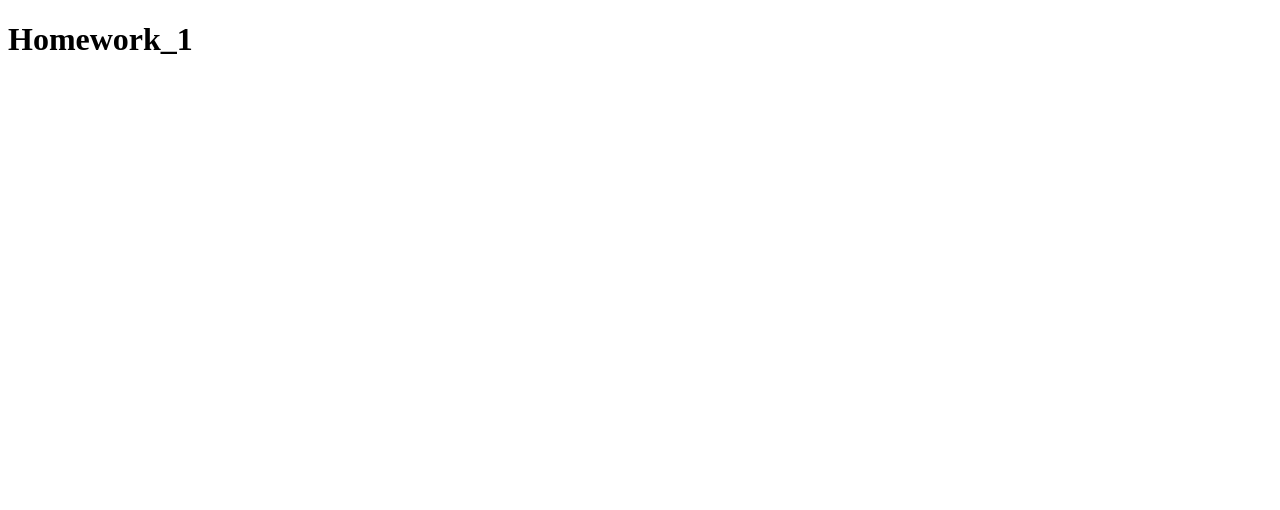
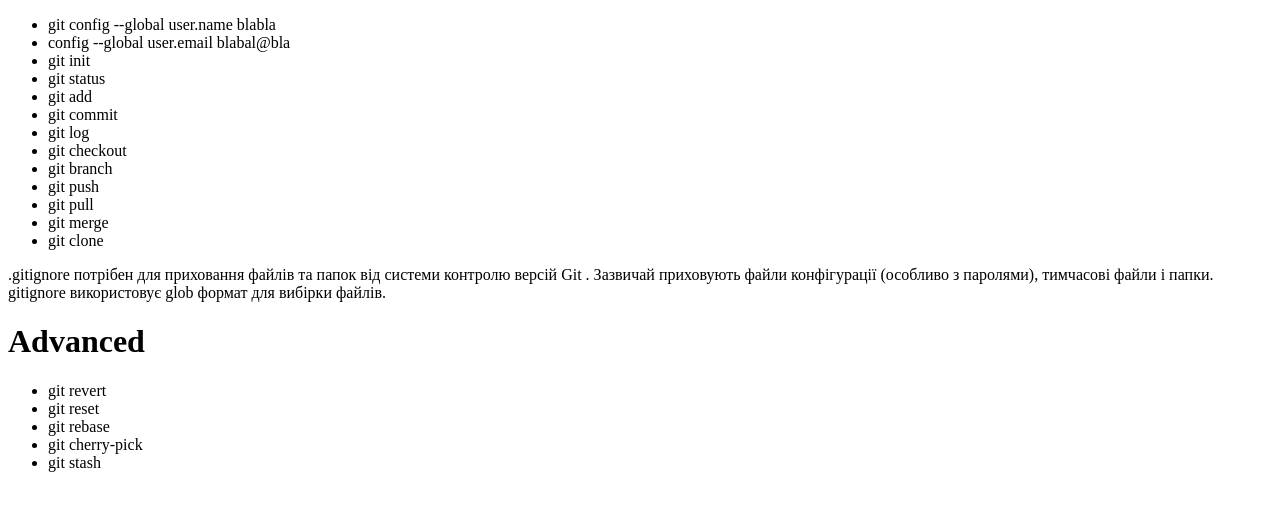
Before and after one commit to OlehKrav4uk/Cursor_Homework_Oleh, a plain HTML site: page homework_1/index.html in a window 1280 px wide. Drawn offline with Linux system fonts and the light colour scheme.

Commit message:
index.html

```diff
--- a/homework_1/index.html
+++ b/homework_1/index.html
@@ -7,8 +7,35 @@
     <title>Homework_1</title>
 </head>
 <body>
-    <h1>
-        Homework_1
-    </h1>
+   <ul>
+    <li>git config --global user.name blabla</li>
+    <li>config --global user.email blabal@bla</li>
+    <li>git init</li>
+    <li>git status</li>
+    <li>git add</li>
+    <li>git commit</li>
+    <li>git log</li>
+    <li>git checkout</li>
+    <li>git branch</li>
+    <li>git push</li>
+    <li>git pull</li>
+    <li>git merge</li>
+    <li>git clone</li>
+   </ul>
+  <p>
+    .gitignore потрібен для приховання файлів та папок від системи контролю версій Git . Зазвичай приховують файли конфігурації (особливо з паролями), тимчасові файли і папки. gitignore використовує glob формат для вибірки файлів.
+  </p>
+
+  <h1>
+    Advanced
+  </h1>
+
+  <ul>
+    <li>git revert</li>
+    <li>git reset</li>
+    <li>git rebase</li>
+    <li>git cherry-pick</li>
+    <li>git stash</li>
+  </ul>
 </body>
 </html>
```
